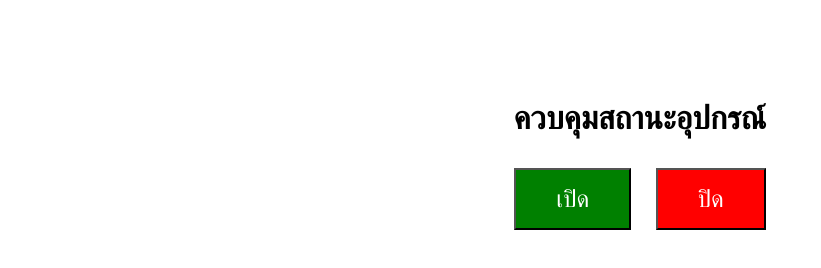
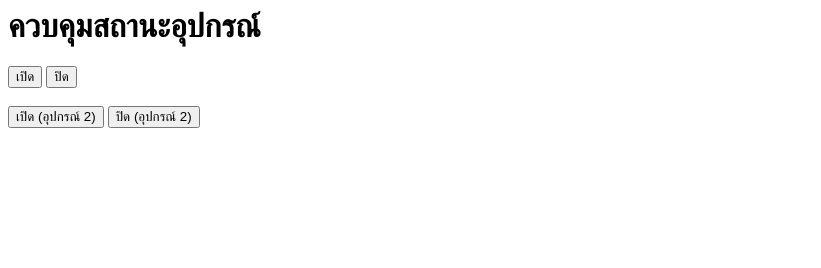
Before and after one commit to ohm05/myG4loT, a plain HTML site: page index.html in a window 1280 px wide. Shown: the whole page, without its empty margins (0-821 px from the left). Drawn offline with Linux system fonts and the light colour scheme.

Commit message:
Update index.html

```diff
--- a/index.html
+++ b/index.html
@@ -1,37 +1,16 @@
-<!DOCTYPE html>
-<html>
-<head>
-  <meta charset="UTF-8">
-  <title>Firebase Switch</title>
-  <script src="https://www.gstatic.com/firebasejs/9.6.1/firebase-app-compat.js"></script>
-  <script src="https://www.gstatic.com/firebasejs/9.6.1/firebase-firestore-compat.js"></script>
-  <style>
-    body {
-      font-family: Arial, sans-serif;
-      text-align: center;
-      margin-top: 100px;
-    }
-    button {
-      font-size: 24px;
-      padding: 15px 40px;
-      margin: 10px;
-      cursor: pointer;
-    }
-    .on {
-      background-color: green;
-      color: white;
-    }
-    .off {
-      background-color: red;
-      color: white;
-    }
-  </style>
-</head>
 <body>
 
   <h1>ควบคุมสถานะอุปกรณ์</h1>
+
+  <!-- ปุ่มชุดแรก: device1 -->
   <button class="on" onclick="setStatus(1)">เปิด</button>
   <button class="off" onclick="setStatus(0)">ปิด</button>
+
+  <br><br>
+
+  <!-- ปุ่มชุดที่สอง: device2 -->
+  <button class="on" onclick="setStatus2(1)">เปิด (อุปกรณ์ 2)</button>
+  <button class="off" onclick="setStatus2(0)">ปิด (อุปกรณ์ 2)</button>
 
   <script>
     // Firebase config
@@ -49,12 +28,23 @@
     firebase.initializeApp(firebaseConfig);
     const db = firebase.firestore();
 
-    // Function to set status
+    // ปุ่มชุดแรก
     function setStatus(value) {
       db.collection("devices").doc("device1").set({
         status: value
       }).then(() => {
-        alert("สถานะถูกเปลี่ยนเป็น " + value);
+        alert("อุปกรณ์ 1 ถูกเปลี่ยนสถานะเป็น " + (value === 1 ? "เปิด" : "ปิด"));
+      }).catch((error) => {
+        console.error("เกิดข้อผิดพลาด: ", error);
+      });
+    }
+
+    // ปุ่มชุดที่สอง
+    function setStatus2(value) {
+      db.collection("devices").doc("device2").set({
+        status: value
+      }).then(() => {
+        alert("อุปกรณ์ 2 ถูกเปลี่ยนสถานะเป็น " + (value === 1 ? "เปิด" : "ปิด"));
       }).catch((error) => {
         console.error("เกิดข้อผิดพลาด: ", error);
       });
@@ -62,4 +52,3 @@
   </script>
 
 </body>
-</html>
```
Lines whose indentation alone changed are shown as unchanged.
